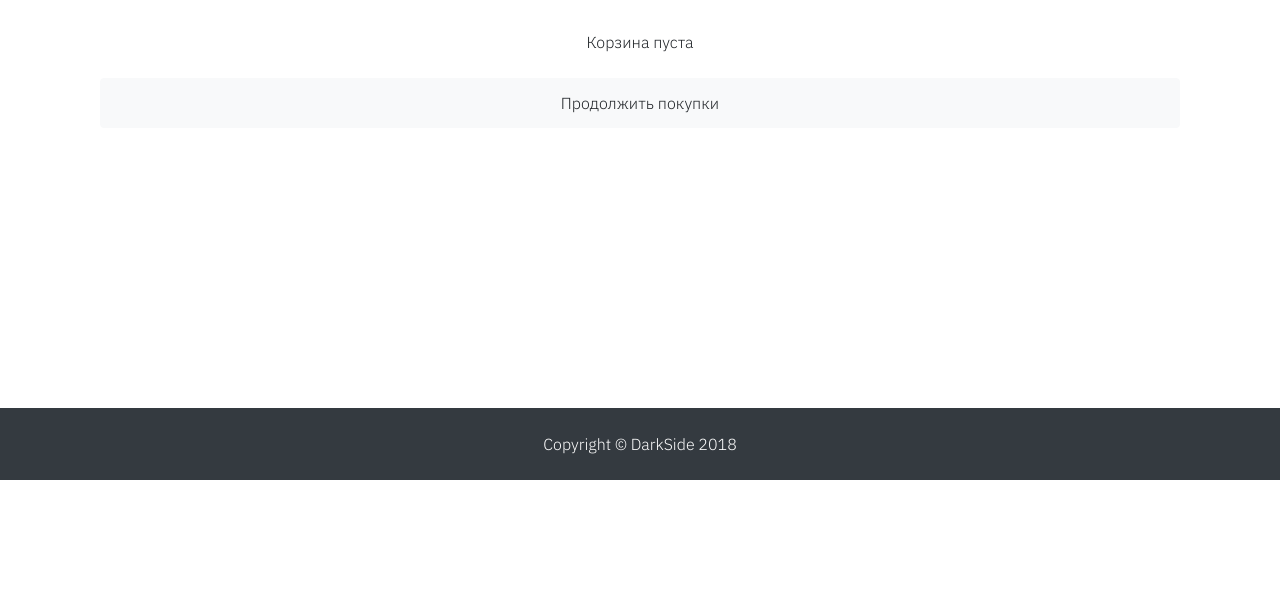
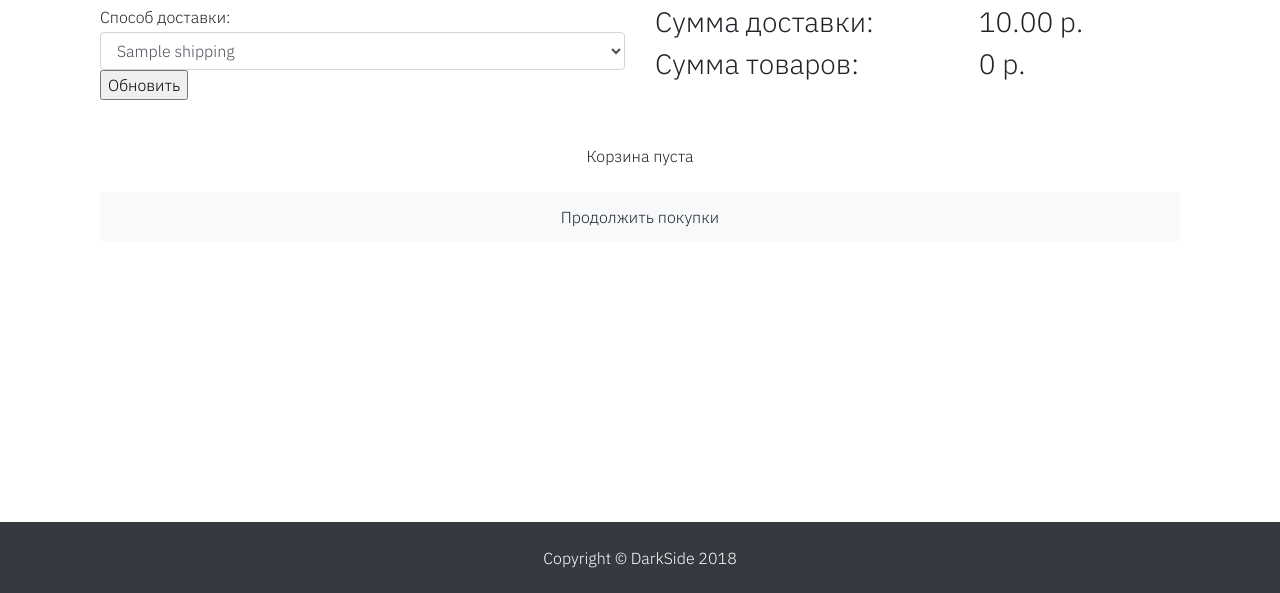
Before and after one commit to ATMAROZAK/ecommerce, a Django app: page /cart/ in a window 1280 px wide. Shown: the part 76-669 px from the top of the page. Run offline with Django 3.2, Linux system fonts and the light colour scheme; tables that the repository leaves empty hold one stand-in row (values such as "Sample post"); some libraries are stand-ins or nearby versions.

Commit message:
Add shipping

```diff
--- a/shop/static/css/shop-homepage.css
+++ b/shop/static/css/shop-homepage.css
@@ -143,6 +143,12 @@ body {
 
 }
 
+.ship label {
+  margin-top: 0 !important;
+}
+.ship {
+  margin-bottom: 20px;
+}
 
 .desc {
 	background-color: white !important;
--- a/templates/cart/detail.html
+++ b/templates/cart/detail.html
@@ -23,6 +23,33 @@
                             </div>
                         {% endwith %}
                     {% endfor %}
+
+        <div class="ship">
+
+                  <div class="row">
+                    <div class="col-md-6">
+                      <label for="">Способ доставки:</label>
+                      <form action="{% url "cart:ShippingAdd" %}" method="post" class="add">
+                        {% render_field shipping_form.shipping class="form-control" %}
+
+                        {% csrf_token %}
+                        <input type="submit" value="Обновить">
+                      </form>
+                    </div>
+                    <div class="col-md-6">
+                      <div class="row">
+                        <div class="col-md-7">
+                          <h3>Сумма доставки:</h3>
+                          <h3>Сумма товаров:</h3>
+                        </div>
+                        <div class="col-md-5">
+                          <h3>{{ shipping_cart.get_total_price }} р.</h3>
+                          <h3>{{ cart.get_total_price }} р.</h3>
+                        </div>
+                      </div>
+                    </div>
+                  </div>
+                </div>
         </div>
         <div class="col mb-2">
             <div class="row">
@@ -32,9 +59,7 @@
                     <button class="btn btn-block btn-light incartbut" onclick="location.href='{% url "shop:ProductList"%}'">Продолжить покупки</button>
                 </div>
                     <div class="col-sm-12 col-md-6 text-right">
-                    <button class="btn btn-default btn-sm" onclick="location.href='{% url "orders:OrderCreate" %}'">
-                        <span class="glyphicon glyphicon-shopping-cart"></span> Оформить заказ
-                  </button>
+                    <button class="btn btn-lg btn-block btn-sm text-uppercase incartbut" onclick="location.href='{% url "orders:OrderCreate" %}'">Оформить заказ на <strong>{{ total_price }} р.</strong></button>
                 </div>
                 {% else %}
 <div class="col-sm-12 col-md-12 text-center">
```
